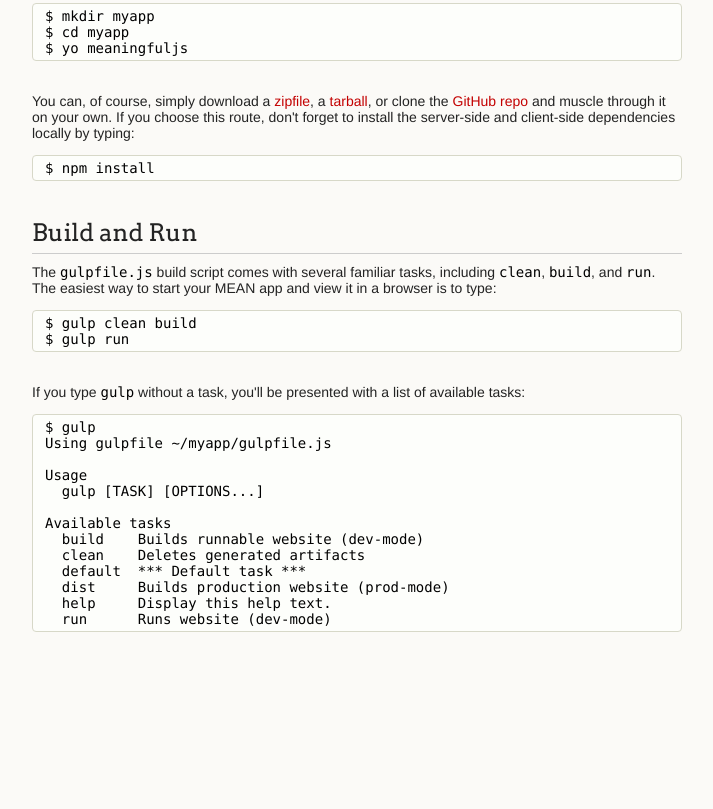
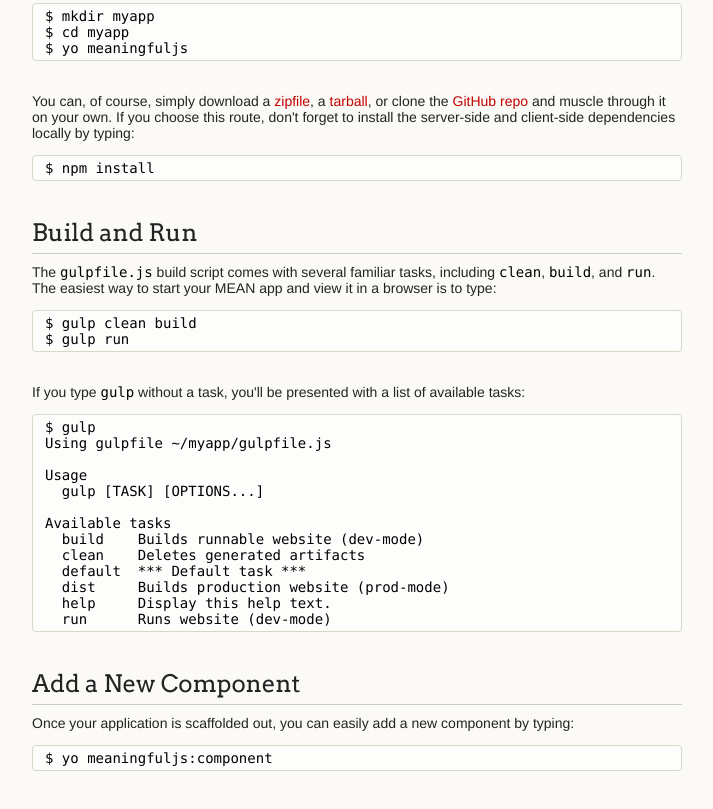
Before and after one commit to ThirstyHead/generator-meaningfuljs, a plain HTML site: page index.html in a window 1280 px wide. Shown: the part 567-1376 px from the top of the page, without its empty margins (278-991 px from the left). Before the commit the page ends 1281 px from the top, so only its background shows below. Drawn offline with Linux system fonts and the light colour scheme.

Commit message:
added section on adding a new component

```diff
--- a/index.html
+++ b/index.html
@@ -104,6 +104,19 @@ Available tasks
   run      Runs website (dev-mode)
 </pre></code>
 
+
+        <h2><a id="add-a-new-component"
+               class="anchor"
+               href="#add-a-new-component">Add a New Component</a></h2>
+
+        <p>Once your application is scaffolded out, you can easily add a new component by typing:</p>
+
+<code><pre>
+$ yo meaningfuljs:component
+</pre></code>
+
+
+
       </section>
 
     </div>
```
